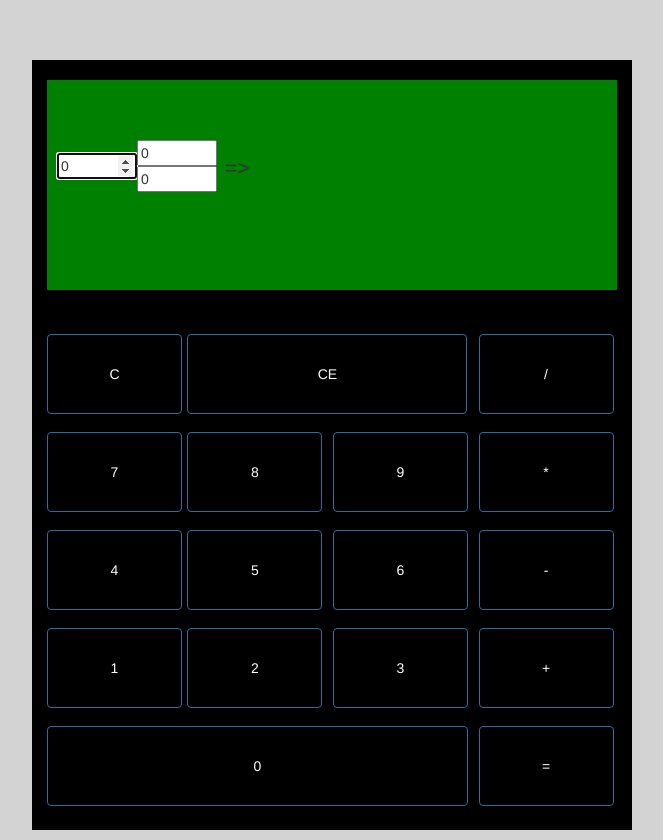
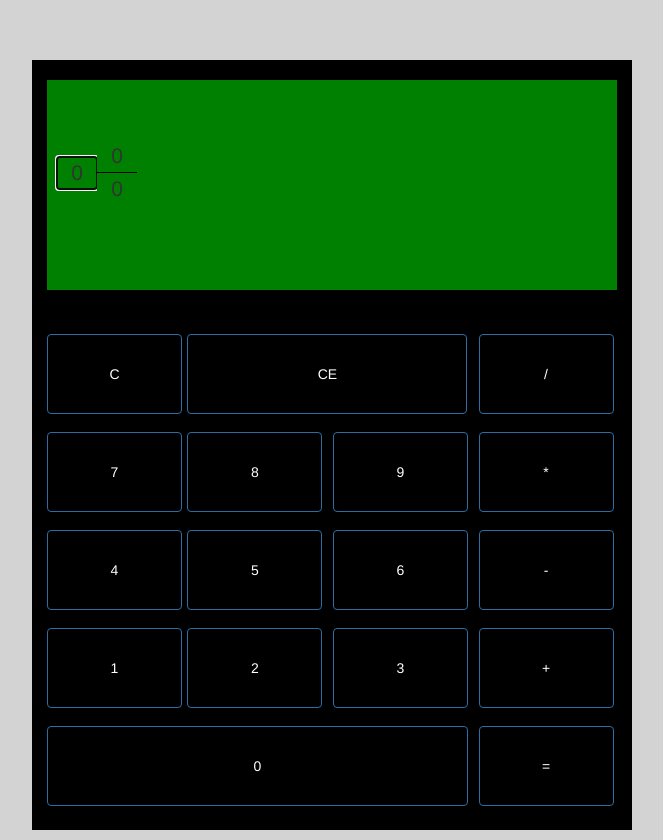
Before and after one commit to vlemish/rationalCalculator, an Angular app in the folder rational front/: page / in a window 1280 px wide. Shown: the whole page, without its empty margins (308-971 px from the left). Built offline with nearby package versions, Linux system fonts and the light colour scheme.

Commit message:
added dynamic 'display-content' change

```diff
--- a/rational front/src/app/rational-calculator/rational-calculator.component.css
+++ b/rational front/src/app/rational-calculator/rational-calculator.component.css
@@ -32,7 +32,7 @@
 }
 .form-content{
     padding-left: 10px;
-    width:200px;
+    width:120px;
     height:60px;
 }
 .display-content{
@@ -42,9 +42,10 @@
 .display-result{
     width: 110px;
     height: 60px;
-    margin-left: auto;
+    /* margin-left: auto;
     margin-right: auto;
-    margin-top: 10px;
+    margin-top: 10px; */
+    text-align: center;
 }
 .calc-buttons{
     padding-top:10px;
@@ -106,5 +107,26 @@
 }
 
 .input-size{
-    width:80px;
+
+    width: 40px;
+    text-align: center;
+    font-size: 21px;
+
 }
+
+/* exprerimental */
+input::-webkit-outer-spin-button,
+input::-webkit-inner-spin-button {
+    /* display: none; <- Crashes Chrome on hover */
+    -webkit-appearance: none;
+    margin: 0; /* <-- Apparently some margin are still there even though it's hidden */
+}
+input{
+    background-color: green;
+    border:none;
+}
+.input:focus {
+    outline: none !important;
+    border:none;
+    box-shadow: 0 0 10px #000000;
+}
--- a/rational front/src/app/rational-calculator/rational-calculator.component.html
+++ b/rational front/src/app/rational-calculator/rational-calculator.component.html
@@ -2,25 +2,7 @@
     <div class="calc-display">
         <div class="display-main">
             <div class="display-container">
-                <form class="form-content" style="float:left">
-                    <table>
-                        <tr>
-                            <td colspan="2">
-                                <input type="number" name="int" class="input-size" [(ngModel)]="this.rNumber.integer" (focus)="onFocus('integer')" #integer>
-                            </td>
-                            <td>
-                                <input type="number" name="num" class="input-size" [(ngModel)]="this.rNumber.numerator" (focus)="onFocus('numerator')" #numerator>
-                                <input type="number" name="denum" class="input-size" [(ngModel)]="this.rNumber.denumerator" (focus)="onFocus('denumerator')" #denumerator>
-                            </td>
-                            <td colspan="2">
-                                <div class="div-operation">
-                                    =>
-                                </div>
-                            </td>
-                        </tr>
-                    </table>
-                </form>
-                <div class="display-content" style="float:right; text-align: center;">
+                <div class="display-content" style="float:left; text-align: center;" [style.width.px]="[DivWidth]" >
                     <!-- {{expression}} -->
                     <table>
                     <tr style="display:inline-block"  *ngFor="let r of rNumbers; let i = index">
@@ -45,8 +27,45 @@
                       </tr>
                 </table>
                 </div>
+                <form class="form-content" style="float:left">
+                    <table>
+                        <tr>
+                            <td colspan="2">
+                                <input type="number" name="int" class="input-size" [(ngModel)]="this.rNumber.integer" (focus)="onFocus('integer')" #integer>
+                            </td>
+                            <td>
+                                <input type="number" name="num" class="input-size" [(ngModel)]="this.rNumber.numerator" (focus)="onFocus('numerator')" #numerator style="border-bottom: 1px solid black;">
+                                <input type="number" name="denum" class="input-size" [(ngModel)]="this.rNumber.denumerator" (focus)="onFocus('denumerator')" #denumerator>
+                            </td>
+                        </tr>
+                    </table>
+                </form>
+                <div class="display-result" *ngIf="isShow" style="float:left">
+                    <table>
+                           <tr>
+                            <td colspan="2">
+                                <div class="div-operation">
+                                    =
+                                </div>
+                            </td>
+                            <td colspan="2" *ngIf="isNumber || isMixedRN" >
+                                <div class="div-int">
+                                    {{this.resultedRN.integer}}
+                                </div>
+                            </td>
+                            <td *ngIf="isFraction || isMixedRN">
+                                <div class="div-num">
+                                    {{this.resultedRN.numerator}}
+                                </div>
+                                <div class="div-denum">
+                                    {{this.resultedRN.denumerator}}
+                                </div>
+                            </td>
+                        </tr>
+                    </table>
+                </div>
             </div>
-            <div class="display-result" *ngIf="isShow">
+            <!-- <div class="display-result" *ngIf="isShow">
                 <table>
                        <tr>
                         <td colspan="2">
@@ -69,7 +88,7 @@
                         </td>
                     </tr>
                 </table>
-            </div>
+            </div> -->
         </div>
     </div>
 <div class="calc-buttons">
@@ -99,7 +118,7 @@
     <td class="td-generic-size"><button name="PlusButton" class="btn btn-primary btn-generic" (click)="onOperatorClicked('+')" >+</button></td>
 </tr>
 <tr class="btn-first-row">
-    <td colspan="3"><button name="Button0" class="btn btn-primary btn-generic " style="width:421px" >0</button></td>
+    <td colspan="3"><button name="Button0" class="btn btn-primary btn-generic " style="width:421px" (click)="onNumberClicked('0')">0</button></td>
     <td class="td-generic-size"><button name="EqualsButton" class="btn btn-primary btn-generic" (click)="onEqualsPressed()" >=</button></td>
 </tr>
 </table>
--- a/rational front/src/app/rational-calculator/rational-calculator.component.ts
+++ b/rational front/src/app/rational-calculator/rational-calculator.component.ts
@@ -9,6 +9,7 @@ import { ThrowStmt } from '@angular/compiler';
   styleUrls: ['./rational-calculator.component.css']
 })
 export class RationalCalculatorComponent implements OnInit {
+
 
   expression : string = "";
   operators  :  string = "";
@@ -42,6 +43,18 @@ export class RationalCalculatorComponent implements OnInit {
   isMixedRN : boolean = false;
   isFraction : boolean =  false;
 
+  //variable for dynamic changing width of "display-content" div
+  _divWidth : number = 0;
+
+  get DivWidth(){
+    return this._divWidth;
+  }
+
+  set DivWidth(value : number){
+    if(this.DivWidth<=400 || value === 0){
+      this._divWidth = value;
+    }
+  }
 
   constructor(private service: HttpService) { }
 
@@ -51,6 +64,7 @@ export class RationalCalculatorComponent implements OnInit {
 
   //sends the expression to the server and gets the result
   onEqualsPressed(){
+    this.expression = this.expression + " " + this.operators[this.operators.length-1] + " " + this.rNumber.toString();
     this.service.getResult(this.expression).subscribe(rn=>
       {
         this.resultedRN=rn;
@@ -59,11 +73,12 @@ export class RationalCalculatorComponent implements OnInit {
         this.isNumber=this.resultedRN.integer>0 && this.resultedRN.numerator<=0;
         this.isMixedRN=this.resultedRN.integer>0 &&  this.resultedRN.numerator>0;
         this.isFraction=this.resultedRN.integer<=0 && this.resultedRN.numerator>0;
+
       }
         );
   }
 
-  //WORKS ONLY WITH FORM!
+  //WORKS ONLY IN FORM!
   onRemoveClicked(){
 
     if(this.isInteger){
@@ -87,47 +102,54 @@ export class RationalCalculatorComponent implements OnInit {
 
   //clears everything on the display and sets everything to its default
   onClearClicked(){
-    this.rNumber.integer = 0;
-    this.rNumber.numerator = 0;
-    this.rNumber.denumerator = 0;
-    this.resultedRN.integer = 0;
-    this.resultedRN.numerator = 0;
-    this.resultedRN.denumerator = 0;
+    this.rNumber.setDefault;
+    this.resultedRN.setDefault;
     this.rNumbers=[];
     this.operators="";
     this.expression="";
     this.isShow=false;
+    this.DivWidth=0;
+    console.log(this.expression);
   }
 
   //handles button click on operators and adds current operator and rational number to string
   onOperatorClicked(o : string){
 
+    this.DivWidth += 103;
+
+
         if(this.expression.length<=0){
 
           this.expression = this.rNumber.toString();
           this.rNumbers.push(new RationalNumber(this.rNumber.integer, this.rNumber.numerator, this.rNumber.denumerator));
+          this.operators+=o;
           console.log(this.rNumbers);
+          this.rNumber.setDefault();
           return;
         }
 
-        else if(this.rNumbers.length>2){
+        else if(this.rNumbers.length>=4){
 
           this.rNumbers = this.rNumbers.slice(1,this.rNumbers.length);
           this.expression = this.expression + " " + o + " " + this.rNumber.toString();
           this.operators = this.operators.slice(1, this.operators.length);
           this.rNumbers.push(new RationalNumber(this.rNumber.integer, this.rNumber.numerator, this.rNumber.denumerator));
           this.operators+= o;
+          this.rNumber.setDefault();
+          return;
         }
+
 
         else{
 
           this.expression = this.expression + " " + o + " " + this.rNumber.toString();
           this.rNumbers.push(new RationalNumber(this.rNumber.integer, this.rNumber.numerator, this.rNumber.denumerator));
           this.operators+= o;
-          console.log(this.operators);
+          this.rNumber.setDefault();
+          return;
+
         }
 
-        console.log(this.expression);
   }
 
   //handles button click and adds number to correct input field
@@ -181,8 +203,7 @@ export class RationalCalculatorComponent implements OnInit {
 
 
   @HostListener('document:keydown', ['$event']) onKeyPressed(e){
-    // console.log(this.button1);
-    console.log(e.keyCode);
+
     switch(e.keyCode){
            //Numeric buttons
         case 48:{
@@ -245,7 +266,7 @@ export class RationalCalculatorComponent implements OnInit {
             break;
         }
 
-        //navigates between inputs forms
+        //navigates between input forms
         case 37:{
           this.changeInputFocus(+1);
         }
@@ -302,7 +323,6 @@ changeInputFocus(changer : number){
 
     case 0:{
       inputs['int'][0].focus();
-      // this.formsFocus['int']=true;
       break;
     }
     case 1:{
--- a/rational front/src/app/rational-number.ts
+++ b/rational front/src/app/rational-number.ts
@@ -14,4 +14,10 @@ export class RationalNumber {
     toString() : string {
         return this.integer + "." + this.numerator + "/" + this.denumerator;
     }
+
+   public setDefault() : void {
+        this.integer=0;
+        this.numerator=0;
+        this.denumerator=0;
+    }
 }
```
